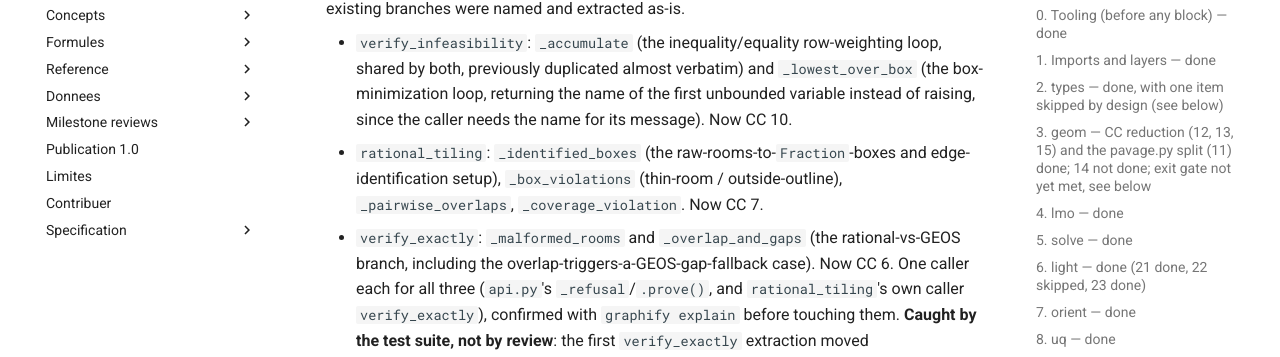
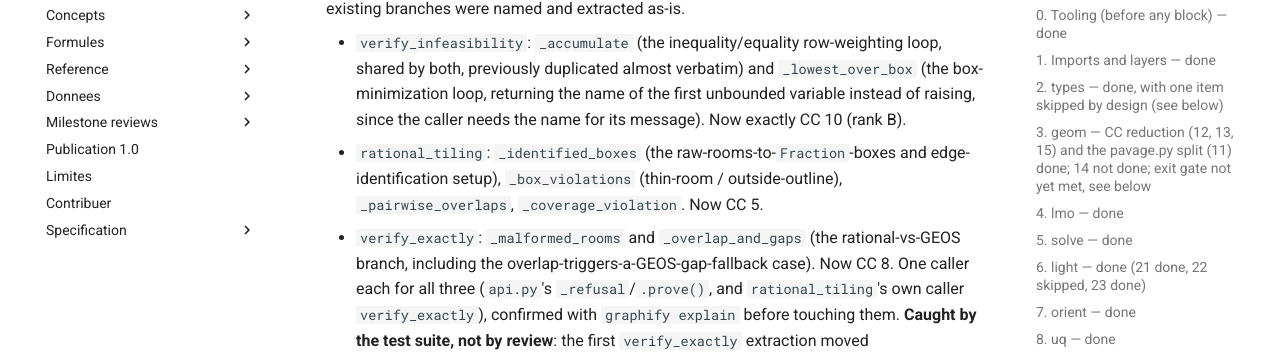
Before and after one commit to joeylukoji/archlux, an MkDocs documentation site: the page built from docs/plans/phase-4-design-patterns.md, in a window 1280 px wide and 900 px high, scrolled down 10381 px. Shown: the part 201-558 px from the top of the window. Built offline with MkDocs 1.6.1 and Material for MkDocs 9.7.7, drawn with Linux system fonts in a browser that asks for light colours.

Commit message:
docs: correct block-9 CC figures (rational_tiling 5, verify_exactly 8, verify_infeasibility exactly 10)
Co-Authored-By: Claude Opus 5.5 <noreply@anthropic.com>
Claude-Session: https://claude.ai/code/session_01SJRvyQDd2pAq3R6KDNYm8U

```diff
--- a/docs/plans/phase-4-design-patterns.md
+++ b/docs/plans/phase-4-design-patterns.md
@@ -424,13 +424,13 @@ coverage 89.48% (ratchet 88.8%), `mkdocs build --strict` clean, `test_language.p
       loop, shared by both, previously duplicated almost verbatim) and
       `_lowest_over_box` (the box-minimization loop, returning the name of the first
       unbounded variable instead of raising, since the caller needs the name for its
-      message). Now CC 10.
+      message). Now exactly CC 10 (rank B).
     - `rational_tiling`: `_identified_boxes` (the raw-rooms-to-`Fraction`-boxes and
       edge-identification setup), `_box_violations` (thin-room / outside-outline),
-      `_pairwise_overlaps`, `_coverage_violation`. Now CC 7.
+      `_pairwise_overlaps`, `_coverage_violation`. Now CC 5.
     - `verify_exactly`: `_malformed_rooms` and `_overlap_and_gaps` (the
       rational-vs-GEOS branch, including the overlap-triggers-a-GEOS-gap-fallback
-      case). Now CC 6.
+      case). Now CC 8.
     One caller each for all three (`api.py`'s `_refusal`/`.prove()`, and
     `rational_tiling`'s own caller `verify_exactly`), confirmed with `graphify explain`
     before touching them.
```
Also changed, not shown: CHANGELOG.md (+3 -3 lines).
